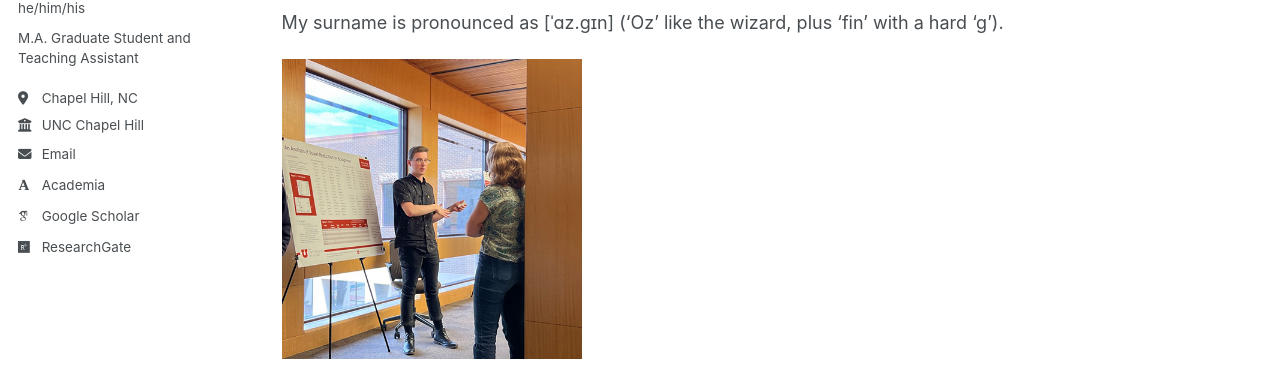
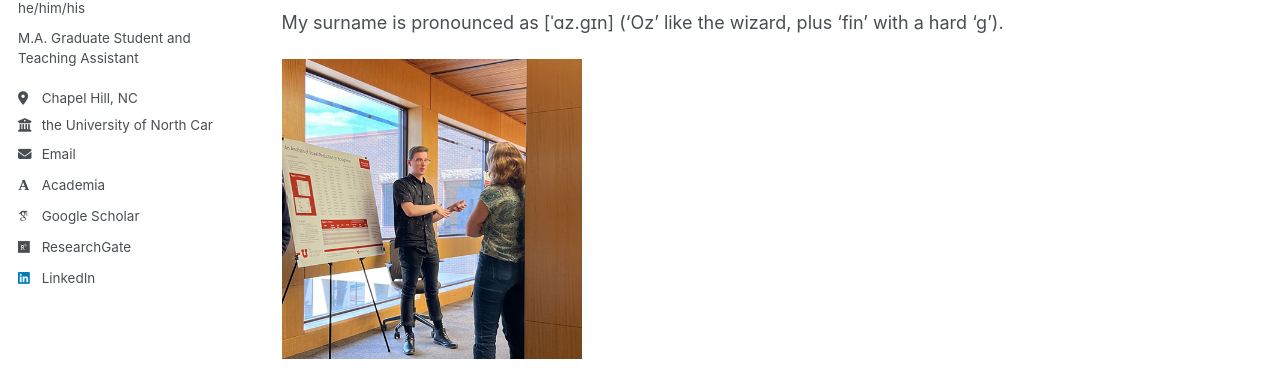
Before and after one commit to bosgan/bosgan.github.io, a Jekyll site: the page built from _pages/about.md, in a window 1280 px wide. Shown: the part 318-691 px from the top of the page. Built offline with Jekyll 4.4.1, drawn with Linux system fonts in a browser that asks for light colours; some web fonts are replaced; a script that is not in the unit is left out.

Commit message:
Update _config.yml

```diff
--- a/_config.yml
+++ b/_config.yml
@@ -28,7 +28,7 @@ author:
   pronouns         : "he/him/his"
   bio              : "M.A. Graduate Student and Teaching Assistant"
   location         : "Chapel Hill, NC"
-  employer         : "UNC Chapel Hill"
+  employer         : "the University of North Carolina at Chapel Hill"
   uri              : # URL
   email            : "bosgan@unc.edu"
 
@@ -63,7 +63,7 @@ author:
   keybase          : # Username
   instagram        : # Username
   lastfm           : # Username
-  linkedin         : # Username
+  linkedin         : Brandon Osgan
   mastodon         : # URL
   medium           : # URL
   pinterest        : # Username
```
